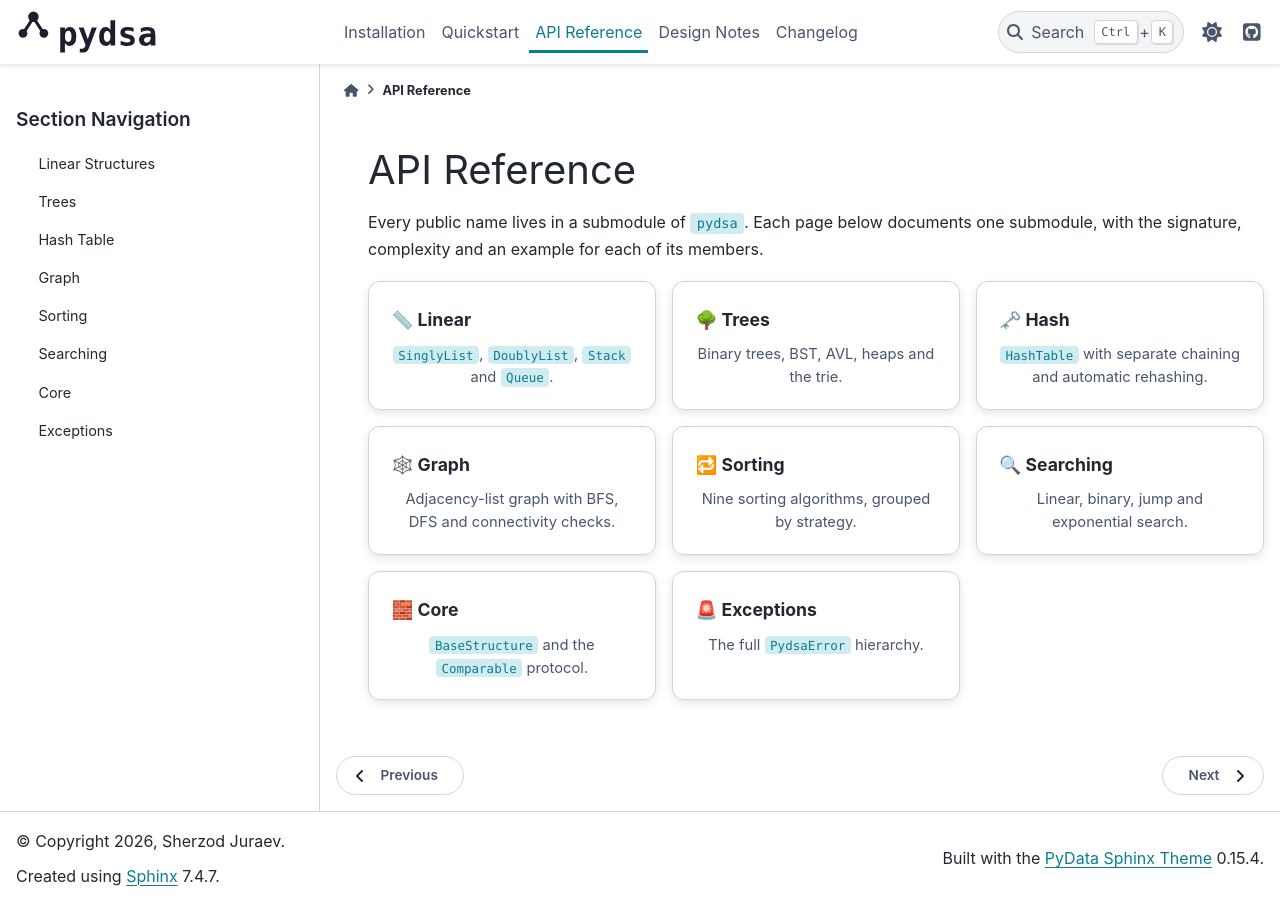
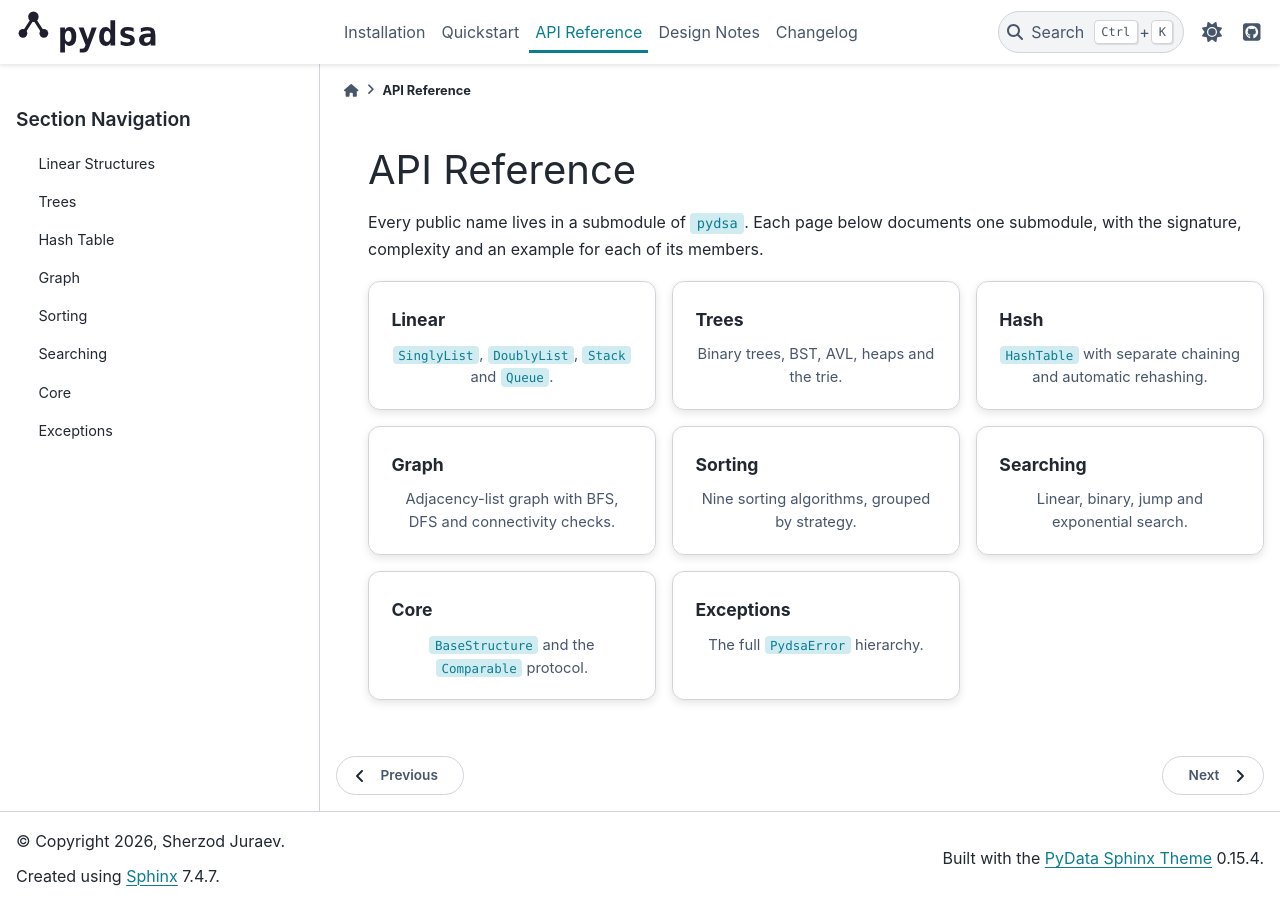
Before and after one commit to sherzod-juraev/pydsa, a Sphinx documentation site: the page built from docs/source/api/index.rst, in a window 1280 px wide. Built offline with Sphinx 7.4.7 and the PyData theme 0.15.4, drawn with Linux system fonts in a browser that asks for light colours.

Commit message:
docs: fix project URL, sorting docstring and grid card icons
- pyproject: point the Documentation URL to pydsa-edu.readthedocs.io,
  as the README and the Sphinx config do
- sorting: indent the descriptions in the __getattr__ docstring like
  the other package __init__ modules
- docs: remove the emoji icons from the grid cards on the index pages
  to match the other projects

```diff
--- a/docs/source/api/index.rst
+++ b/docs/source/api/index.rst
@@ -8,7 +8,7 @@ submodule, with the signature, complexity and an example for each of its members
    :gutter: 3
    :padding: 0
 
-   .. grid-item-card:: 📏 Linear
+   .. grid-item-card:: Linear
       :link: linear/index
       :link-type: doc
       :text-align: center
@@ -16,7 +16,7 @@ submodule, with the signature, complexity and an example for each of its members
 
       ``SinglyList``, ``DoublyList``, ``Stack`` and ``Queue``.
 
-   .. grid-item-card:: 🌳 Trees
+   .. grid-item-card:: Trees
       :link: trees/index
       :link-type: doc
       :text-align: center
@@ -24,7 +24,7 @@ submodule, with the signature, complexity and an example for each of its members
 
       Binary trees, BST, AVL, heaps and the trie.
 
-   .. grid-item-card:: 🗝️ Hash
+   .. grid-item-card:: Hash
       :link: hash
       :link-type: doc
       :text-align: center
@@ -32,7 +32,7 @@ submodule, with the signature, complexity and an example for each of its members
 
       ``HashTable`` with separate chaining and automatic rehashing.
 
-   .. grid-item-card:: 🕸️ Graph
+   .. grid-item-card:: Graph
       :link: graph
       :link-type: doc
       :text-align: center
@@ -40,7 +40,7 @@ submodule, with the signature, complexity and an example for each of its members
 
       Adjacency-list graph with BFS, DFS and connectivity checks.
 
-   .. grid-item-card:: 🔁 Sorting
+   .. grid-item-card:: Sorting
       :link: sorting/index
       :link-type: doc
       :text-align: center
@@ -48,7 +48,7 @@ submodule, with the signature, complexity and an example for each of its members
 
       Nine sorting algorithms, grouped by strategy.
 
-   .. grid-item-card:: 🔍 Searching
+   .. grid-item-card:: Searching
       :link: searching
       :link-type: doc
       :text-align: center
@@ -56,7 +56,7 @@ submodule, with the signature, complexity and an example for each of its members
 
       Linear, binary, jump and exponential search.
 
-   .. grid-item-card:: 🧱 Core
+   .. grid-item-card:: Core
       :link: core
       :link-type: doc
       :text-align: center
@@ -64,7 +64,7 @@ submodule, with the signature, complexity and an example for each of its members
 
       ``BaseStructure`` and the ``Comparable`` protocol.
 
-   .. grid-item-card:: 🚨 Exceptions
+   .. grid-item-card:: Exceptions
       :link: exc
       :link-type: doc
       :text-align: center
--- a/pyproject.toml
+++ b/pyproject.toml
@@ -57,7 +57,7 @@ all = [
 
 [project.urls]
 Homepage = "https://github.com/sherzod-juraev/pydsa"
-Documentation = "https://pydsa-educational.readthedocs.io"
+Documentation = "https://pydsa-edu.readthedocs.io"
 Repository = "https://github.com/sherzod-juraev/pydsa"
 
 [tool.setuptools.dynamic]
```
Also changed, not shown: docs/source/api/linear/index.rst (+4 -4 lines), docs/source/api/sorting/index.rst (+4 -4 lines), docs/source/api/trees/index.rst (+5 -5 lines), docs/source/design/index.rst (+4 -4 lines), docs/source/index.rst (+4 -4 lines), 1 other file.
